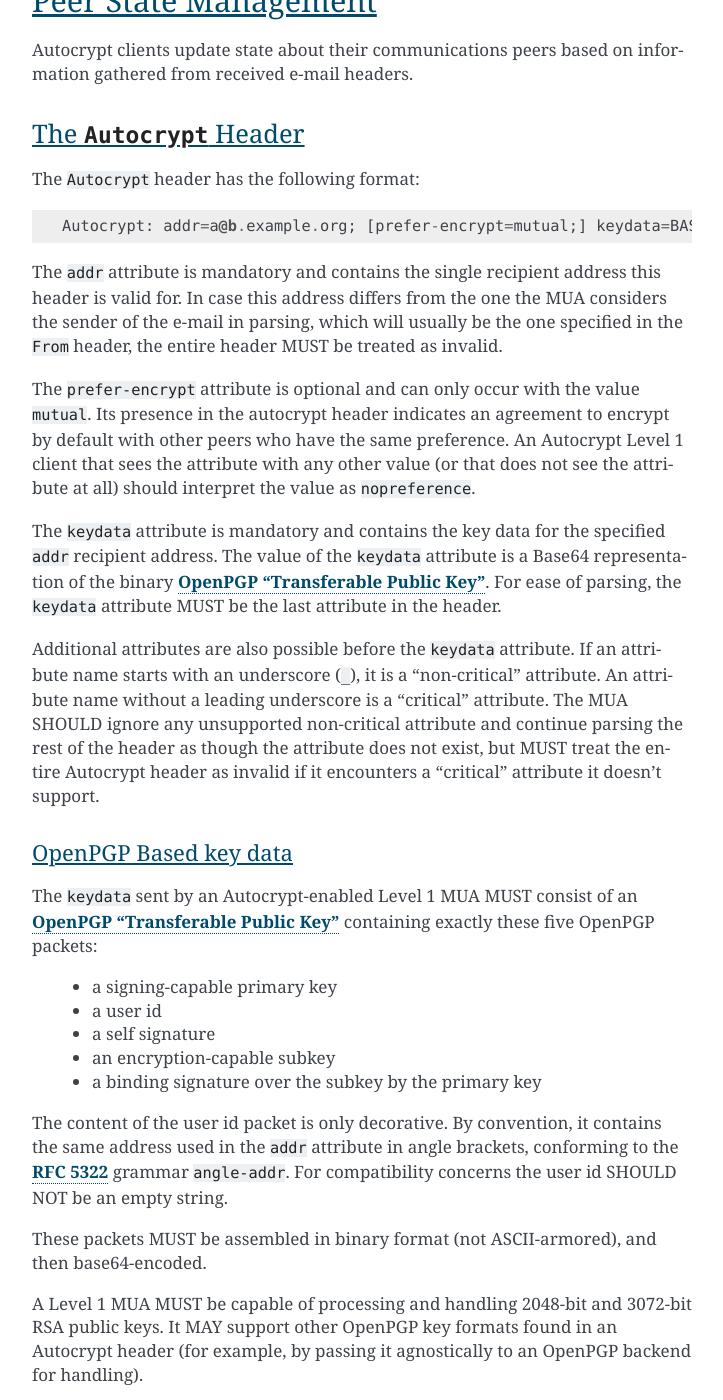
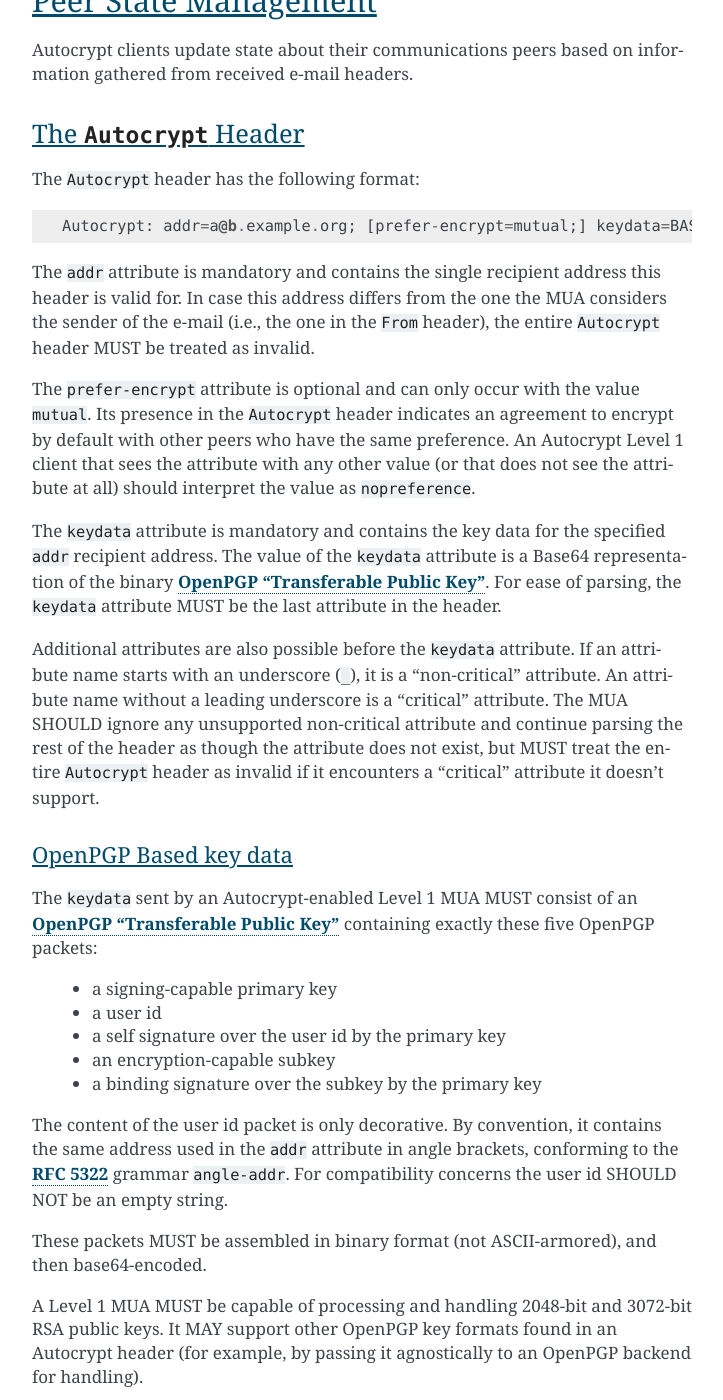
Before and after one commit to autocrypt/autocrypt, a Sphinx documentation site: the page built from doc/level1.rst, in a window 1280 px wide and 1400 px high, scrolled down 4013 px. Shown: the whole window, without its empty margins (388-1111 px from the left). Built offline with Sphinx 7.4.7, drawn with Linux system fonts in a browser that asks for light colours; some of the changed text lies outside the part shown.

Commit message:
(hopefully) non-controversial wordsmithing

```diff
--- a/doc/level1.rst
+++ b/doc/level1.rst
@@ -154,20 +154,20 @@ The ``Autocrypt`` header has the following format::
 
     Autocrypt: addr=a@b.example.org; [prefer-encrypt=mutual;] keydata=BASE64
 
-The ``addr`` attribute is mandatory and contains the single recipient address
-this header is valid for. In case this address differs from the one the MUA
-considers the sender of the e-mail in parsing, which will usually be
-the one specified in the ``From`` header, the entire header MUST be
-treated as invalid.
+The ``addr`` attribute is mandatory and contains the single recipient
+address this header is valid for. In case this address differs from
+the one the MUA considers the sender of the e-mail (i.e., the one in
+the ``From`` header), the entire ``Autocrypt`` header MUST be treated
+as invalid.
 
 .. _prefer-encrypt:
 
-The ``prefer-encrypt`` attribute is optional and can only occur with the value
-``mutual``.  Its presence in the autocrypt header indicates an agreement to encrypt by default
-with other peers who have the same preference.  An Autocrypt Level 1
-client that sees the attribute with any other value (or that does not
-see the attribute at all) should interpret the value as
-``nopreference``.
+The ``prefer-encrypt`` attribute is optional and can only occur with
+the value ``mutual``.  Its presence in the ``Autocrypt`` header
+indicates an agreement to encrypt by default with other peers who have
+the same preference.  An Autocrypt Level 1 client that sees the
+attribute with any other value (or that does not see the attribute at
+all) should interpret the value as ``nopreference``.
 
 The ``keydata`` attribute is mandatory and contains the key data for
 the specified ``addr`` recipient address.  The value of the
@@ -182,8 +182,8 @@ is a "non-critical" attribute.  An attribute name without a leading
 underscore is a "critical" attribute.  The MUA SHOULD ignore any
 unsupported non-critical attribute and continue parsing the rest of
 the header as though the attribute does not exist, but MUST treat the
-entire Autocrypt header as invalid if it encounters a "critical" attribute it
-doesn't support.
+entire ``Autocrypt`` header as invalid if it encounters a "critical"
+attribute it doesn't support.
 
 OpenPGP Based key data
 ~~~~~~~~~~~~~~~~~~~~~~
@@ -194,7 +194,7 @@ containing exactly these five OpenPGP packets:
 
  - a signing-capable primary key
  - a user id
- - a self signature
+ - a self signature over the user id by the primary key
  - an encryption-capable subkey
  - a binding signature over the subkey by the primary key
 
@@ -361,8 +361,8 @@ Provide a recommendation for message encryption
 +++++++++++++++++++++++++++++++++++++++++++++++
 
 On message composition, an Autocrypt-capable agent also has an
-opportunity to decide whether to try to encrypt an e-mail.  Autocrypt
-aims to provide a reasonable recommendation for the agent.
+opportunity to decide whether to try to encrypt the new e-mail
+message.  Autocrypt provides a recommendation for the agent.
 
 Any Autocrypt-capable agent may have other means for making this
 decision outside of Autocrypt (see :doc:`other-crypto-interop`).
@@ -382,7 +382,7 @@ list of recipients, the recommendation may change.
    It's possible that the user manually overriddes the Autocrypt
    recommendation and then edits the list of recipients.  The MUA
    SHOULD retain the user's manual choices for a given message even if
-   the Autcrypt recommendation changes.
+   the Autocrypt recommendation changes.
 
 Autocrypt can produce four possible recommendations to the agent
 during message composition:
@@ -456,11 +456,12 @@ mail.
 Cleartext replies to encrypted mail
 ~~~~~~~~~~~~~~~~~~~~~~~~~~~~~~~~~~~
 
-As you can see above, in the common use case, a reply to an encrypted
-message will also be encrypted. Due to Autocrypt's opportunistic
-approach to key discovery, however, it is possible that
-``state`` in the recipient's Autocrypt peer state is ``null``,
-which means the reply will be sent in the clear.
+In the common use case, a reply to an encrypted message will also be
+encrypted. Due to Autocrypt's opportunistic approach to key discovery,
+however, it is possible that the ``peer_state`` for one of
+the recipients may be missing, or that it is present, but the
+``keydata`` is missing, which means the reply can only be sent in the
+clear.
 
 To avoid leaking cleartext from the original encrypted message in this
 case, the MUA MAY prepare the cleartext reply without including any
@@ -505,8 +506,8 @@ For messages that are going to be encrypted when sent, the MUA MUST
 take care not to leak the cleartext of drafts or other
 partially-composed messages to their e-mail provider (e.g. in the
 "Drafts" folder). If there is a chance that a message could be
-encrypted, the MUA SHOULD encrypt drafts only to itself before storing
-it remotely.
+encrypted, the MUA SHOULD encrypt the draft only to itself before storing
+it remotely. The MUA SHOULD NOT sign drafts.
 
 Key Gossip
 ++++++++++
@@ -598,12 +599,12 @@ Handling Multiple Accounts and Aliases
 ++++++++++++++++++++++++++++++++++++++
 
 If a user sends emails with multiple aliases through the same account
-the client SHOULD use the same autocrypt key for all aliases.  The
+the client SHOULD use the same Autocrypt key for all aliases.  The
 Autocrypt Setup Message is not designed to handle multiple keys.  In
 addition syncronisation issues arrise if new keys for aliases are
 created on different devices.
 
-A client MAY allow to enable autocrypt only for a subset of the aliases
+A client MAY allow to enable Autocrypt only for a subset of the aliases
 and allow configuring ``prefer_encrypt`` on a per alias basis.
 
 .. todo::
@@ -843,6 +845,12 @@ composition at all.
 If the Autocrypt recommendation is either ``available`` or
 ``encrypt``, the MUA SHOULD expose this UI with the :ref:`recommended default <recommendation>` during message composition
 to allow the user to make a different decision.
+
+If the Autocrypt recommendation is ``discourage``, then the MUA SHOULD
+expose the UI in an unactive state, but if the user chooses to
+activate it (e.g., clicking on the checkbox), then the UI should
+display a warning to the user and ask them to confirm the choice to
+encrypt.
 
 .. _preference-ui:
 
```
Also changed, not shown: other parts of doc/level1.rst (+18 -17 lines).
